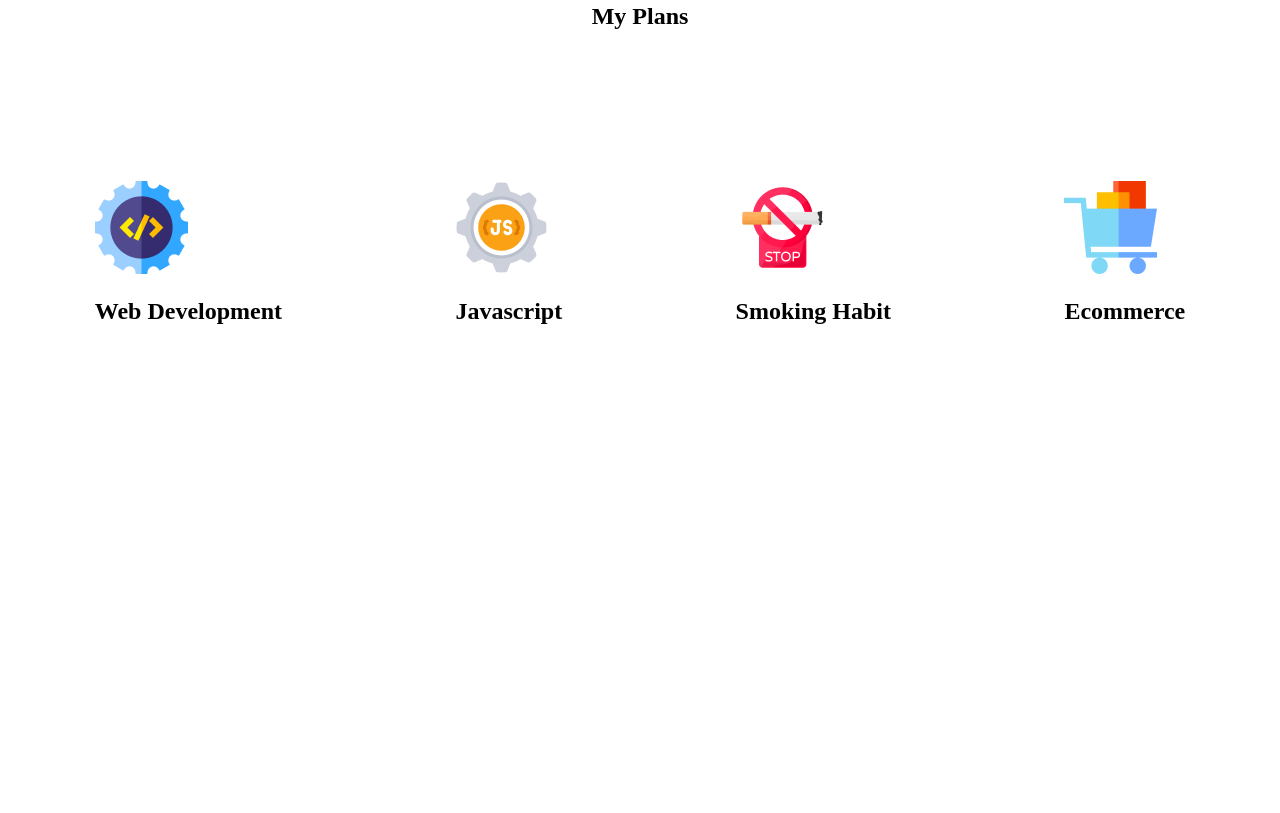
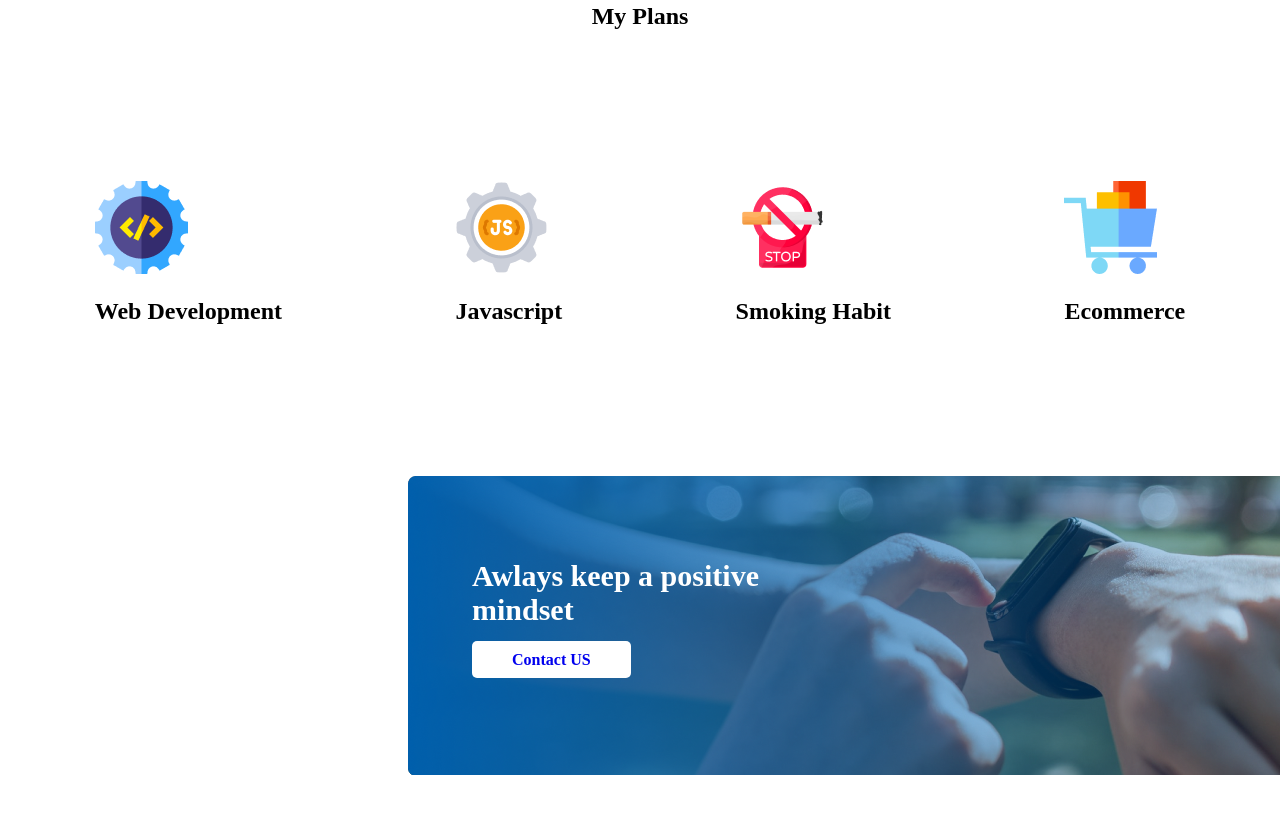
Before and after one commit to Sifatulla21/Assignment-1, a plain HTML site: page index.html in a window 1280 px wide. Shown: the part 1684-2497 px from the top of the page. Before the commit the page ends 2037 px from the top, so only its background shows below. Drawn offline with Linux system fonts and the light colour scheme.

Commit message:
positive part

```diff
--- a/CSS/style.css
+++ b/CSS/style.css
@@ -4,7 +4,7 @@
  background-image: url(../images/banner/banner3.png);
  background-repeat: no-repeat;
  height: 800px;
- width: 1600px;
+width: 1600px;
 }
 .link-button{
     background-color: white;
@@ -48,3 +48,23 @@
     font-weight: 700;
     font-size: 30px;
   }
+  .positive{
+    color: white;
+    background-image: url(../images/gradient1.png), url(../images/watch.png);
+    background-repeat: no-repeat;
+    height: 300px;
+    width: 1140px;
+    margin-top: 130px;
+    margin-left: 400px;
+    margin-right: 230px;
+    margin-bottom: 130px;
+}
+.positive h1{
+    font-weight: 700;
+    font-size: 30px;
+}
+#positive{
+    width: 30%;
+    padding-top: 59px;
+    padding-left: 64px;
+}
--- a/index.html
+++ b/index.html
@@ -52,7 +52,10 @@
         </div>
     </section>
     <section class="positive">
-
+        <div id="positive">
+            <h1>Awlays keep a positive mindset</h1>
+            <a class="link-button" href="#">Contact US</a>
+        </div>
     </section>
     <section class="footer">
 
```
